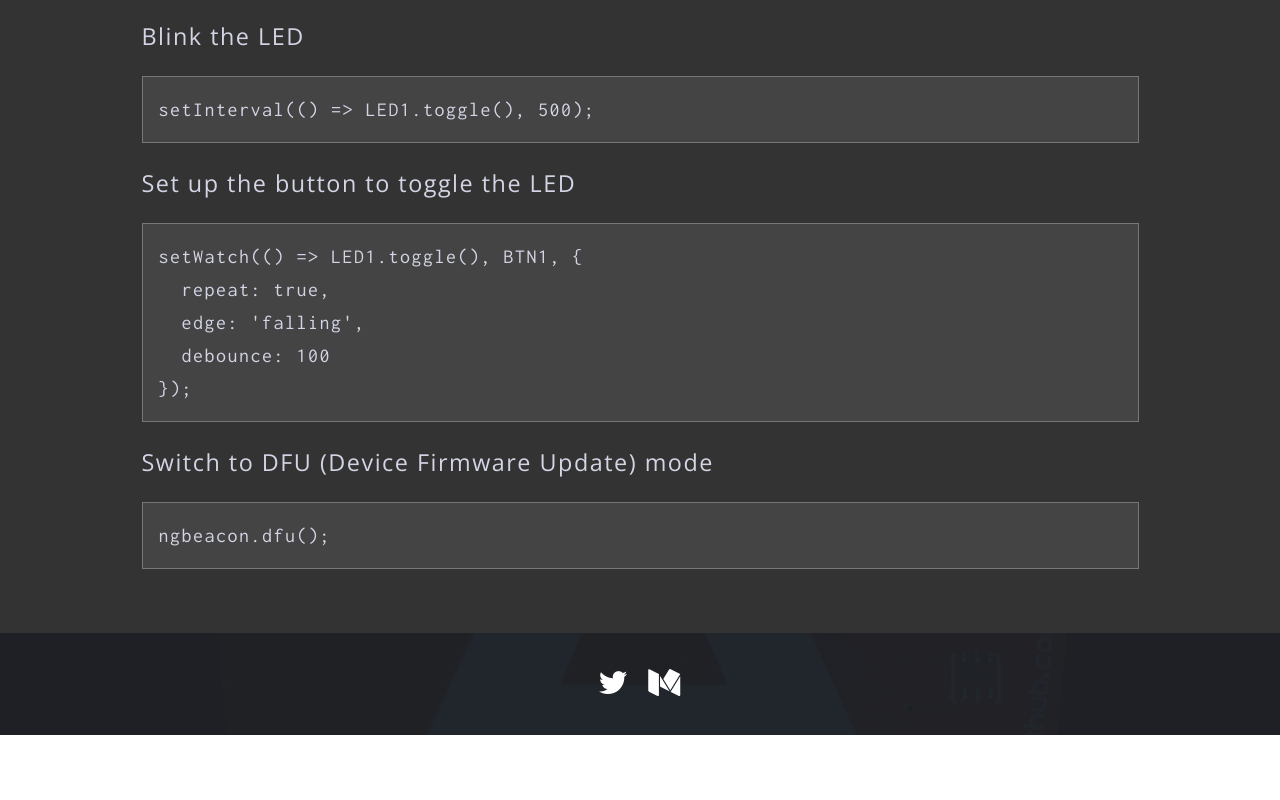
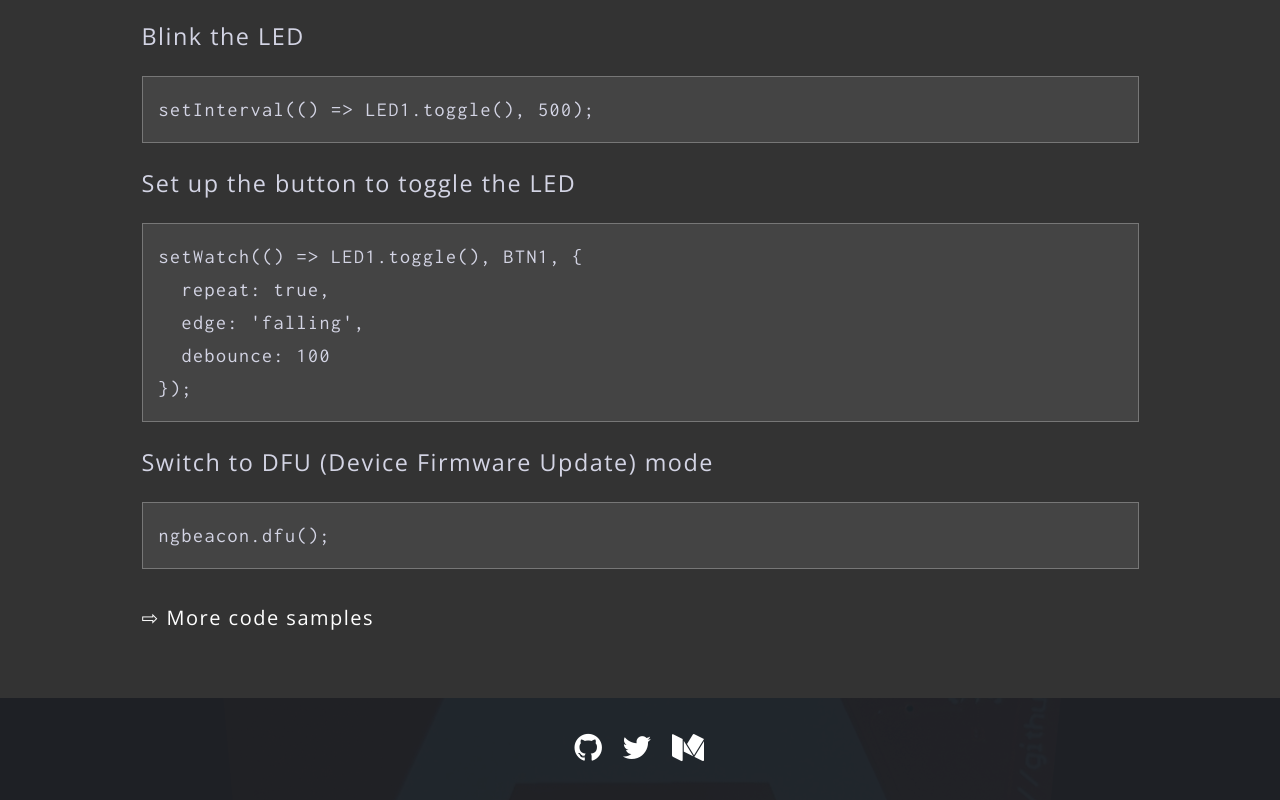
Before and after one commit to urish/ngbeacon_io, a website: page public/index.html in a window 1280 px wide. Shown: the part 706-1506 px from the top of the page. Before the commit the page ends 1441 px from the top, so only its background shows below. Drawn offline with nearby package versions, Linux system fonts and the light colour scheme.

Commit message:
add link to github, more code samples

```diff
--- a/public/index.html
+++ b/public/index.html
@@ -139,6 +139,10 @@
     .social-link:not(:nth-of-type(1)) {
       margin-left: 12px;
     }
+
+    .top-spacing {
+      margin-top: 32px;
+    }
   </style>
 </head>
 
@@ -180,13 +184,22 @@
 
         <h3>Switch to DFU (Device Firmware Update) mode</h2>
         <div class="code-snippet">ngbeacon.dfu();</div>
+
+        <div class="top-spacing">
+          <a href="https://github.com/urish/ng-beacon/tree/master/examples" target="_blank" class="info-link">
+            More code samples
+          </a>
+        </div>
       </div>
     </section>
     <footer>
-      <a href="https://twitter.com/ngbeacon" class="social-link">
+      <a href="https://github.com/urish/ng-beacon" class="social-link" target="_blank">
+        <i class="fa fa-github"></i>
+      </a>
+      <a href="https://twitter.com/ngbeacon" class="social-link" target="_blank">
         <i class="fa fa-twitter"></i>
       </a>
-      <a href="https://medium.com/@urish" class="social-link">
+      <a href="https://medium.com/@urish" class="social-link" target="_blank">
         <i class="fa fa-medium"></i>
       </a>
     </footer>
```
